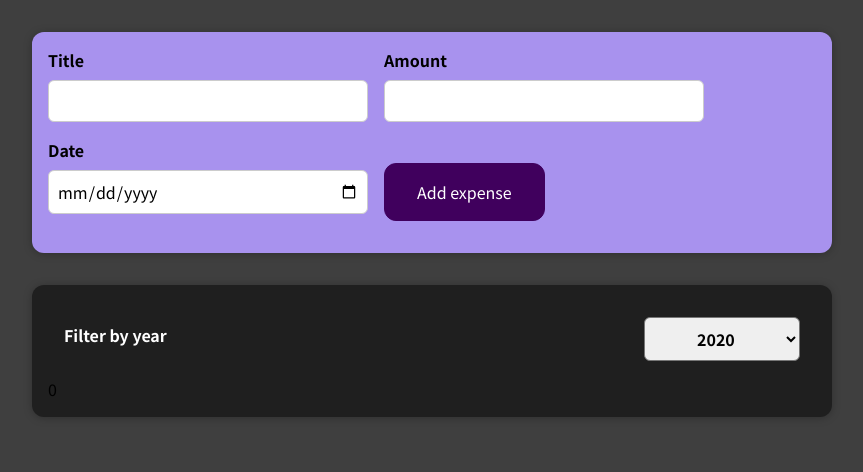
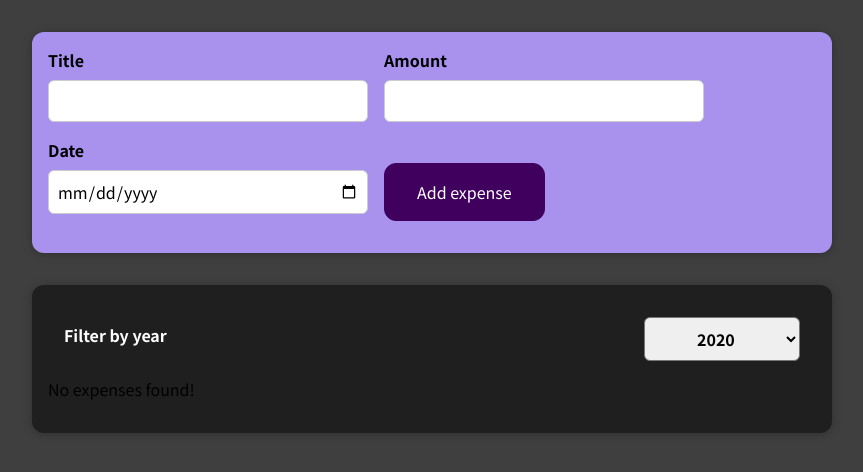
Before and after one commit to mahyarErshad/React-expense-manager-, a React (Create React App) app: page / in a window 1280 px wide. Shown: the top 472 px of the page, without its empty margins (208-1071 px from the left). Built offline with nearby package versions, Linux system fonts and the light colour scheme.

Commit message:
Conditionally rendering "No expenses found" message

```diff
--- a/src/components/ExpenseItem/ExpenseItem.jsx
+++ b/src/components/ExpenseItem/ExpenseItem.jsx
@@ -12,10 +12,10 @@ function ExpenseItem({ expenses }) {
   return (
     <div className="expenses">
       <ExpenseFilter value={selectedYear} setSelectedYear={setSelectedYear} />
-      {filteredByYear.length &&
+      {filteredByYear.length ?
         filteredByYear.map((expense) => {
           return <ExpenseCard key={expense.id} expenses={expense} />;
-        })}
+        }) : <p>No expenses found!</p> }
     </div>
   );
 }
```
Also changed, not shown: 1 other file (tests, documents, lock files or other folders).
